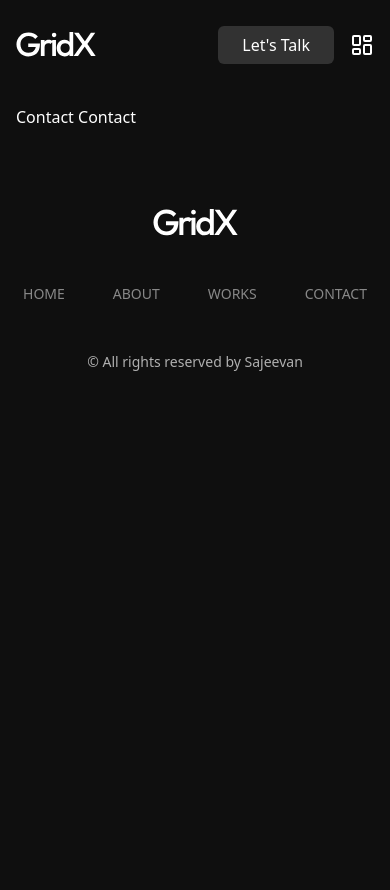
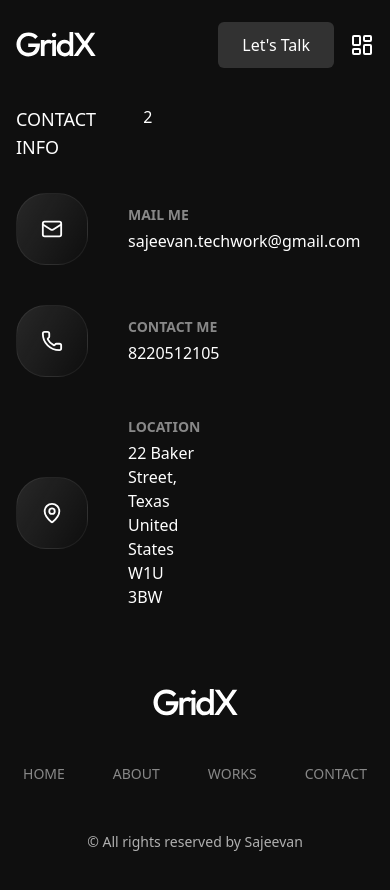
Before and after one commit to Sajeevan-WebWork/sajeevan-web.dev, a React (Vite) app: page /contact in a window 390 px wide. Shown: the top 890 px of the page. Before the commit the page ends 844 px from the top, so only its background shows below. Built offline with nearby package versions, Linux system fonts and the light colour scheme.

Commit message:
project and work chnages

```diff
--- a/src/Components/CredentialsComponent.jsx
+++ b/src/Components/CredentialsComponent.jsx
@@ -1,6 +1,7 @@
 import React from 'react'
 import { motion } from 'motion/react'
 import Icon from '/icon.svg'
+import signature from '/signature.png'
 
 
 const CredentialsComponent = () => {
@@ -19,7 +20,7 @@ const CredentialsComponent = () => {
                 transition={{ duration: .8, }}
                 className="flex flex-col gap-6 bg-custom py-8 px-5">
                 <div className="signature">
-                    <img src="https://wpriverthemes.com/gridx/wp-content/themes/gridx/assets/images/bg1.png" className='h-3/4 w-full object-cover' alt="signature" />
+                    <img src={signature} className='rounded-lg h-2/3 w-full object-cover' alt="signature" />
                 </div>
                 <div className="flex items-center justify-between">
                     <div className="flex flex-col gap-2">
--- a/src/Components/Navigation/NavBar.jsx
+++ b/src/Components/Navigation/NavBar.jsx
@@ -4,96 +4,59 @@ import { motion } from 'motion/react'
 import weblogo from '/logo.svg'
 import { LayoutDashboard, X } from 'lucide-react'
 
+
 const NavBar = () => {
   const [isNavOpen, setNavOpen] = useState(false);
+  const navMenuItems = [
+    { link: "Home", path: "/" },
+    { link: "About", path: "/about" },
+    { link: "Works", path: "/works" },
+    { link: "Contact", path: "/contact" }
+  ];
+  console.log(navMenuItems);
 
   return (
     <>
       <header className="flex items-center justify-between py-8 px-4">
-        <Link to={'/'} className="logo z-100">
+
+        <Link to={'/'} className="logo z-100" onClick={() => setNavOpen(!isNavOpen)}>
           <img src={weblogo} alt="web logo" className='w-20 z-50 relative' />
         </Link>
 
+
+        {/* Desktop nav */}
         <nav className="hidden lg:flex items-center gap-14">
-
+          {
+            navMenuItems.map((item, index) => (
               <NavLink
-            to={'/'}
+                key={index}
+                to={item.path}
                 className={({ isActive }) =>
                   `${isActive ? "text-white" : ""} text-lg transition-all hover:text-white text-theme-600`
                 }
               >
-            Home
+                {item.link}
               </NavLink>
+            ))
+          }
 
-          <NavLink
-            to={'/about'}
-            className={({ isActive }) =>
-              `${isActive ? "text-white" : ""} text-lg transition-all hover:text-white text-theme-600`
-            }
-          >
-            About
-          </NavLink>
-
-          <NavLink
-            to={'/works'}
-            className={({ isActive }) =>
-              `${isActive ? "text-white" : ""} text-lg transition-all hover:text-white text-theme-600`
-            }
-          >
-            Works
-          </NavLink>
-
-          <NavLink
-            to={'/contact'}
-            className={({ isActive }) =>
-              `${isActive ? "text-white" : ""} text-lg transition-all hover:text-white text-theme-600`
-            }
-          >
-            Contact
-          </NavLink>
         </nav>
 
-        <nav className={`lg:hidden flex flex-col absolute top-0 pt-[7em] left-0 h-full mobile__nav w-full items-center gap-14 transition-all duration-700 z-50 bg-theme-900 ${isNavOpen ? "open__nav " : ""}`}>
 
+        {/* Mobile nav */}
+        <nav className={`lg:hidden flex flex-col absolute top-0 pt-[7em] left-0 h-screen h-min mobile__nav w-full items-center gap-14 transition-all duration-700 z-50 bg-theme-900 ${isNavOpen ? "open__nav " : ""}`}>
+
+          {
+            navMenuItems.map((item, index) => (
               <NavLink
-            to={'/'}
+                key={index}
+                to={item.path}
                 onClick={() => setNavOpen(!isNavOpen)}
-            className={({ isActive }) =>
-              `${isActive ? "text-slate-50" : "text-theme-400"} text-lg transition-all hover:text-theme-300`
+                className={({ isActive }) => `${isActive ? "text-slate-50" : "text-theme-400"} text-lg transition-all hover:text-theme-300`} >
+                {item.link}
+              </NavLink>
+            ))
           }
-          >
-            Home
-          </NavLink>
-
-          <NavLink
-            to={'/about'}
-            onClick={() => setNavOpen(!isNavOpen)}
-            className={({ isActive }) =>
-              `${isActive ? "text-slate-50" : "text-theme-400"} text-lg transition-all hover:text-theme-300`
-            }
-          >
-            About
-          </NavLink>
-
-          <NavLink
-            to={'/works'}
-            onClick={() => setNavOpen(!isNavOpen)}
-            className={({ isActive }) =>
-              `${isActive ? "text-slate-50" : "text-theme-400"} text-lg transition-all hover:text-theme-300`
-            }
-          >
-            Works
-          </NavLink>
-
-          <NavLink
-            to={'/contact'}
-            onClick={() => setNavOpen(!isNavOpen)}
-            className={({ isActive }) =>
-              `${isActive ? "text-slate-50" : "text-theme-400"} text-lg transition-all hover:text-theme-300`
-            }
-          >
-            Contact
-          </NavLink>
         </nav>
 
         <div className="flex items-center gap-4">
@@ -102,7 +65,7 @@ const NavBar = () => {
           >
             <Link
               whileTap={{ scale: 0.95 }}
-              className='rounded-md bg-[#323232] capitalize z-50 hover:bg-theme-900 hover:rounded-2xl transition-all text-white px-6 py-2' to={'/contact'}>let's talk
+              className='rounded-md bg-[#323232] capitalize z-50 hover:bg-theme-900 hover:rounded-2xl transition-all text-white px-6 py-3 ' to={'/contact'}>let's talk
             </Link>
           </motion.button>
           {
@@ -116,6 +79,7 @@ const NavBar = () => {
           }
 
         </div>
+
       </header>
     </>
   )
--- a/src/Components/ProfileComponent.jsx
+++ b/src/Components/ProfileComponent.jsx
@@ -25,7 +25,7 @@ const ProfileComponent = () => {
           <div className="flex flex-col relative">
             <small className='text-xs font-medium text-theme-300 uppercase'>A Frontend developer</small>
             <h3 className='text-[36px] font-[500] leading-10 py-2'>Sajeevan Balsingam</h3>
-            <p className='text-base font-light text-theme-300'>I am a Web Designer based in san francisco.</p>
+            <p className='text-base font-light text-theme-300'>I am a Frontend developer based in chennai, India.</p>
             <i className='absolute right-0 -bottom-0 sm:-bottom-5 md:-bottom-20 lg:-bottom-15 text-theme-400'>
               <img src={Icon} alt="" />
             </i>
--- a/src/Components/SelfSummaryComponent.jsx
+++ b/src/Components/SelfSummaryComponent.jsx
@@ -10,7 +10,7 @@ const SelfSummaryComponent = () => {
                 <span>
                     <img src="https://wpriverthemes.com/gridx/wp-content/themes/gridx/assets/images/star-2.png" width={'100%'} alt="" />
                 </span>
-                <h1 className='text-4xl sm:text-5xl lg:text-7xl  font-medium uppercase'>Self-summary</h1>
+                <h1 className='text-4xl sm:text-5xl lg:text-7xl font-bold uppercase text-white'>Self-summary</h1>
                 <span>
                     <img src="https://wpriverthemes.com/gridx/wp-content/themes/gridx/assets/images/star-2.png" width={'100%'} alt="" />
                 </span>
--- a/src/Pages/ContactPage/Contact.jsx
+++ b/src/Pages/ContactPage/Contact.jsx
@@ -1,11 +1,54 @@
+import { Mail, MapPin, Phone } from 'lucide-react'
 import React from 'react'
 
 const Contact = () => {
+
+
+    const contactInfo = [
+        {
+            icon: Mail,
+            label: "mail me",
+            info: "sajeevan.techwork@gmail.com",
+        },
+
+        {
+            icon: Phone,
+            label: "Contact me",
+            info: "8220512105",
+        },
+
+        {
+            icon: MapPin,
+            label: "Location",
+            info: "22 Baker Street, Texas United States W1U 3BW",
+        }
+    ]
     return (
-        <div>
-            Contact
-            Contact
-        </div>
+        <>
+            <div className="grid grid-cols-3 gap-6">
+                <div className="">
+                    <h5 className='text-lg font-medium uppercase pb-8'>contact info</h5>
+                    <div className="flex flex-col gap-10">
+
+                        {
+                            contactInfo.map((item, index) => (
+                                <div className="flex items-center gap-10">
+                                    <div className="flex-0 icon bg-custom rounded-xl p-6 w-18 h-18 flex items-center justify-center">
+                                        <item.icon size={30} />
+                                    </div>
+
+                                    <div className="flex flex-col gap-1">
+                                        <small className='text-sm uppercase text-theme-400 font-[600]'>{item.label}</small>
+                                        <a href={`mailto:${item.info}`}>{item.info}</a>
+                                    </div>
+                                </div>
+                            ))
+                        }
+                    </div>
+                </div>
+                <div className="col-span-2">2</div>
+            </div>
+        </>
     )
 }
 
--- a/src/index.css
+++ b/src/index.css
@@ -83,7 +83,7 @@ body {
 }
 
 .profile-poster {
-    border-radius: 25px 0 0 0;
+    border-radius: 30px 5px 5px 5px;
 
     @media (width <=640px) {
         border-radius: 20px;
```
Also changed, not shown: src/Components/ProjectCard.jsx (added, +31 -0 lines), src/Pages/HomePage/HomePage.jsx (+6 -6 lines), src/Pages/WorksPage/Works.jsx (+43 -1 lines), public/signature.png. Lines whose indentation alone changed are shown as unchanged.
